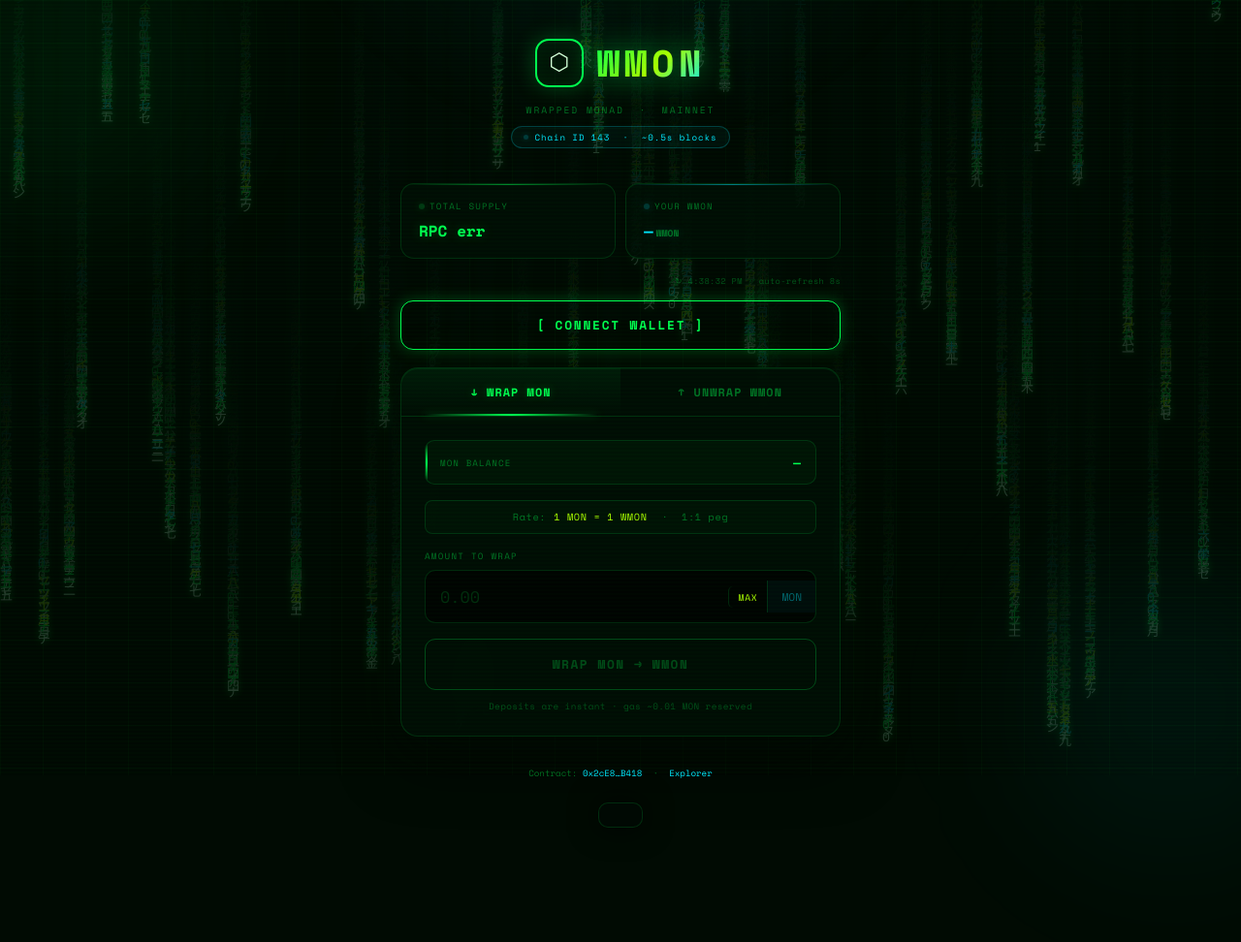
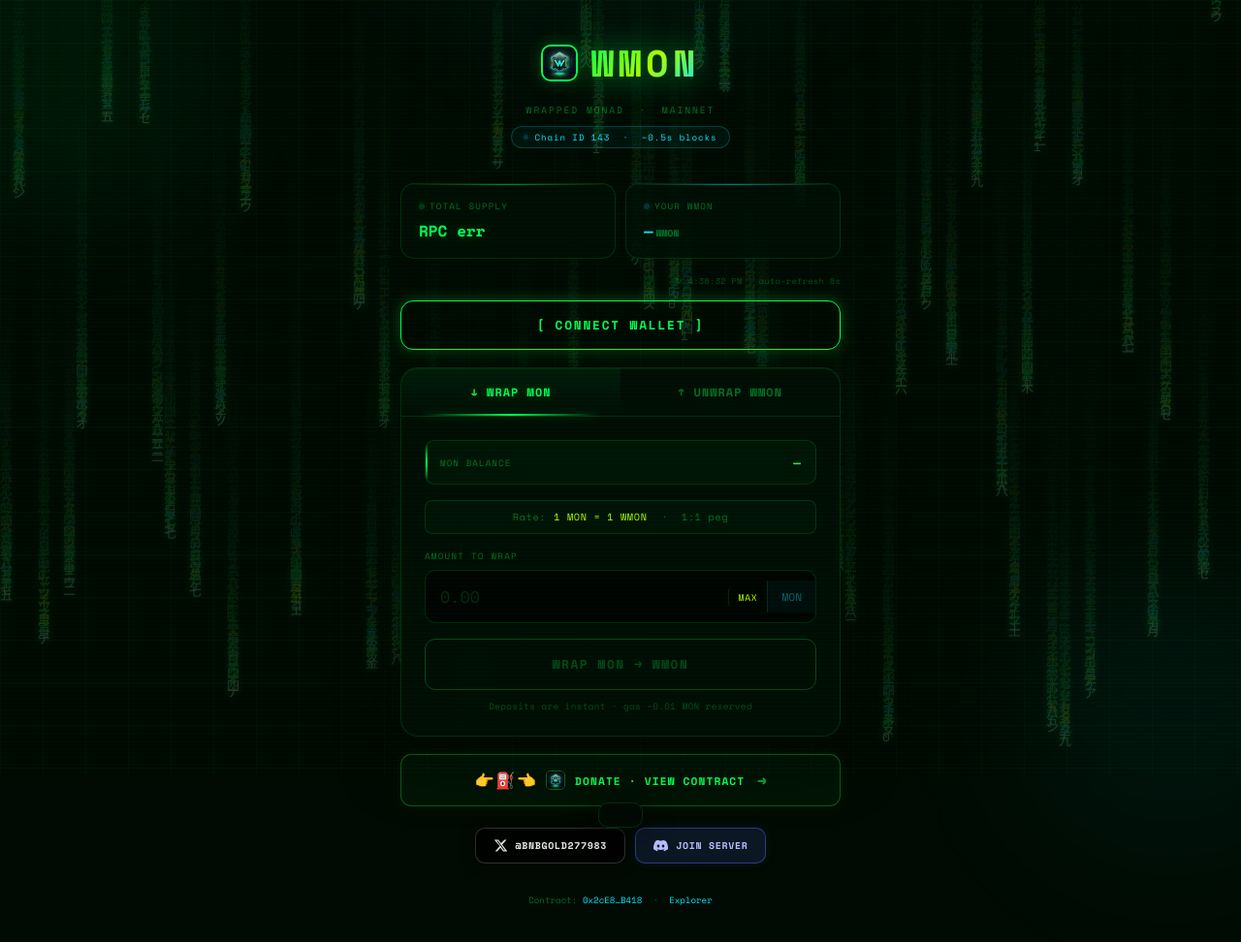
Before and after one commit to 00impera/Wrap-MON-WMON, a plain HTML site: page index.html in a window 1280 px wide. Shown: the whole page at 97% size. Before the commit the page ends 888 px from the top, so only its background shows below. Drawn offline with nearby package versions, Linux system fonts and the light colour scheme; no server answers.

Commit message:
Update index.html

```diff
--- a/index.html
+++ b/index.html
@@ -61,17 +61,26 @@ body::before{
 header{text-align:center;margin-bottom:36px;animation:fd .55s ease both;}
 @keyframes fd{from{opacity:0;transform:translateY(-14px);}to{opacity:1;transform:translateY(0);}}
 .logo{display:inline-flex;align-items:center;gap:14px;margin-bottom:8px;}
+
+/* ── LOGO IMAGE — SMALL ── */
 .hex{
-  width:50px;height:50px;border:2px solid var(--accent);border-radius:14px;
-  display:flex;align-items:center;justify-content:center;font-size:24px;
+  width:38px;height:38px;border:2px solid var(--accent);border-radius:10px;
+  display:flex;align-items:center;justify-content:center;font-size:20px;
   background:rgba(0,255,80,0.04);
-  box-shadow:0 0 22px var(--glow),0 0 6px var(--glow),inset 0 0 20px rgba(0,255,80,0.04);
+  box-shadow:0 0 16px var(--glow),0 0 4px var(--glow),inset 0 0 14px rgba(0,255,80,0.04);
   animation:hexflick 5s ease-in-out infinite;
+  overflow:hidden;
+  padding:0;
+  flex-shrink:0;
+}
+.hex img{
+  width:100%;height:100%;object-fit:cover;border-radius:8px;
+  display:block;
 }
 @keyframes hexflick{
-  0%,91%,100%{box-shadow:0 0 22px var(--glow),inset 0 0 20px rgba(0,255,80,0.04);}
-  92%{box-shadow:0 0 5px var(--glow);}93%{box-shadow:0 0 22px var(--glow),inset 0 0 20px rgba(0,255,80,0.04);}
-  96%{box-shadow:0 0 3px var(--glow);}97%{box-shadow:0 0 22px var(--glow),inset 0 0 20px rgba(0,255,80,0.04);}
+  0%,91%,100%{box-shadow:0 0 16px var(--glow),inset 0 0 14px rgba(0,255,80,0.04);}
+  92%{box-shadow:0 0 4px var(--glow);}93%{box-shadow:0 0 16px var(--glow),inset 0 0 14px rgba(0,255,80,0.04);}
+  96%{box-shadow:0 0 2px var(--glow);}97%{box-shadow:0 0 16px var(--glow),inset 0 0 14px rgba(0,255,80,0.04);}
 }
 h1{
   font-family:var(--mono);font-size:2.4rem;font-weight:700;letter-spacing:.12em;
@@ -189,9 +198,98 @@ h1{
 .toast.ok{border-color:var(--accent);color:var(--accent);box-shadow:0 0 22px var(--glow);}
 .toast.er{border-color:var(--err);color:var(--err);box-shadow:0 0 22px rgba(255,68,102,.3);}
 .toast.wa{border-color:var(--warn);color:var(--warn);}
+
+/* ── FOOTER ── */
 footer{text-align:center;margin-top:28px;font-family:var(--mono);font-size:.57rem;color:var(--muted);line-height:2.2;animation:fu .5s .34s ease both;}
 footer a{color:var(--accent2);text-decoration:none;}
 footer a:hover{text-shadow:0 0 8px var(--glow2);}
+
+/* ── SOCIAL BADGES — MODERN ── */
+.social-section{
+  margin-top:22px;
+  display:flex;flex-direction:column;align-items:center;gap:10px;
+  animation:fu .5s .4s ease both;
+}
+.social-row{display:flex;gap:10px;flex-wrap:wrap;justify-content:center;}
+.badge-link{
+  display:inline-flex;align-items:center;gap:8px;
+  padding:10px 18px;border-radius:10px;
+  font-family:var(--mono);font-size:.62rem;font-weight:700;letter-spacing:.07em;text-transform:uppercase;
+  text-decoration:none;transition:all .22s;border:1px solid;
+  position:relative;overflow:hidden;
+}
+.badge-link::before{content:'';position:absolute;inset:0;opacity:0;transition:opacity .2s;background:linear-gradient(135deg,rgba(255,255,255,0.06),transparent);}
+.badge-link:hover::before{opacity:1;}
+.badge-link:hover{transform:translateY(-2px);}
+
+/* X/Twitter — clean black */
+.badge-tw{
+  background:rgba(0,0,0,0.75);border-color:rgba(255,255,255,0.18);color:#e7e7e7;
+  box-shadow:0 0 14px rgba(0,0,0,0.5);
+}
+.badge-tw:hover{border-color:rgba(255,255,255,0.5);box-shadow:0 0 22px rgba(255,255,255,0.12);}
+
+/* Discord — blurple */
+.badge-dc{
+  background:rgba(88,101,242,0.14);border-color:rgba(88,101,242,0.45);color:#b8beff;
+  box-shadow:0 0 12px rgba(88,101,242,0.1);
+}
+.badge-dc:hover{border-color:rgba(88,101,242,0.9);box-shadow:0 0 24px rgba(88,101,242,0.35);}
+
+/* SVG icon wrapper */
+.badge-svg{width:15px;height:15px;flex-shrink:0;display:flex;align-items:center;justify-content:center;}
+.badge-svg svg{width:100%;height:100%;}
+
+/* ── DONATE SECTION — FIXED ── */
+.donate-section{
+  margin-top:18px;
+  animation:fu .5s .46s ease both;
+}
+.donate-btn{
+  display:flex;align-items:center;justify-content:center;gap:10px;
+  width:100%;padding:14px 20px;
+  background:rgba(0,255,80,0.04);
+  border:1px solid rgba(0,255,80,0.3);border-radius:11px;
+  font-family:var(--mono);font-size:.7rem;font-weight:700;letter-spacing:.1em;text-transform:uppercase;
+  color:var(--accent);text-decoration:none;
+  transition:all .22s;
+  box-shadow:0 0 16px rgba(0,255,80,0.06);
+  position:relative;overflow:hidden;
+  cursor:pointer;
+}
+.donate-btn::before{
+  content:'';position:absolute;inset:0;
+  background:linear-gradient(90deg,transparent,rgba(0,255,80,0.08),transparent);
+  transform:translateX(-100%);transition:transform .5s;
+}
+.donate-btn:hover::before{transform:translateX(100%);}
+.donate-btn:hover{
+  background:rgba(0,255,80,0.09);
+  border-color:var(--accent);
+  box-shadow:0 0 30px var(--glow);
+  transform:translateY(-1px);
+}
+.donate-logo{
+  width:20px;height:20px;border-radius:5px;object-fit:cover;
+  border:1px solid rgba(0,255,80,0.35);flex-shrink:0;
+}
+.donate-label{display:flex;align-items:center;gap:6px;}
+/* Fixed pointing hand — static unicode, no animation drift */
+.donate-hand{
+  font-size:1rem;
+  display:inline-block;
+  transform:rotate(0deg);
+  /* subtle pulse instead of horizontal drift */
+  animation:handpulse 1.6s ease-in-out infinite;
+}
+@keyframes handpulse{0%,100%{transform:scale(1);}50%{transform:scale(1.15);}}
+
+.donate-arrow{
+  font-size:.9rem;margin-left:2px;opacity:.7;
+  animation:darrow 1.2s ease-in-out infinite;
+}
+@keyframes darrow{0%,100%{transform:translateX(0);}50%{transform:translateX(4px);}}
+
 .spin{display:inline-block;width:11px;height:11px;border:2px solid rgba(0,255,80,.15);border-top-color:var(--accent);border-radius:50%;animation:sp .6s linear infinite;vertical-align:middle;margin-right:7px;}
 @keyframes sp{to{transform:rotate(360deg);}}
 .hint{font-family:var(--mono);font-size:.58rem;color:var(--muted);margin-top:10px;text-align:center;letter-spacing:.04em;opacity:.65;}
@@ -207,7 +305,14 @@ footer a:hover{text-shadow:0 0 8px var(--glow2);}
 <div class="wrap">
   <header>
     <div class="logo">
-      <div class="hex">⬡</div>
+      <!-- Small logo — 38×38 -->
+      <div class="hex">
+        <img
+          src="https://raw.githubusercontent.com/00impera/Wrap-MON-WMON/Telegram8/logo.png"
+          alt="WMON Logo"
+          onerror="this.parentElement.innerHTML='⬡';"
+        />
+      </div>
       <h1>WMON</h1>
     </div>
     <p class="sub">Wrapped Monad &nbsp;·&nbsp; Mainnet</p>
@@ -288,6 +393,54 @@ footer a:hover{text-shadow:0 0 8px var(--glow2);}
     </div>
   </div>
 
+  <!-- ── DONATE — fixed hand emoji ── -->
+  <div class="donate-section">
+    <a class="donate-btn"
+       href="https://monadvision.com/token/0x2cE8C8F4961a54B2e87585f4178467006B76B418?tab=Contract"
+       target="_blank" rel="noopener">
+      <span class="donate-hand">👉⛽👈</span>
+      <img
+        class="donate-logo"
+        src="https://raw.githubusercontent.com/00impera/Wrap-MON-WMON/Telegram8/logo.png"
+        alt="WMON"
+        onerror="this.style.display='none';"
+      />
+      <span class="donate-label">Donate · View Contract</span>
+      <span class="donate-arrow">→</span>
+    </a>
+  </div>
+
+  <!-- ── SOCIAL BADGES — modern SVG icons ── -->
+  <div class="social-section">
+    <div class="social-row">
+
+      <!-- X / Twitter with real X logo -->
+      <a class="badge-link badge-tw"
+         href="https://x.com/bnbgold277983"
+         target="_blank" rel="noopener">
+        <span class="badge-svg">
+          <svg viewBox="0 0 24 24" fill="currentColor" xmlns="http://www.w3.org/2000/svg">
+            <path d="M18.244 2.25h3.308l-7.227 8.26 8.502 11.24H16.17l-4.714-6.231-5.401 6.231H2.746l7.73-8.835L1.254 2.25H8.08l4.258 5.626L18.244 2.25zm-1.161 17.52h1.833L7.084 4.126H5.117L17.083 19.77z"/>
+          </svg>
+        </span>
+        @bnbgold277983
+      </a>
+
+      <!-- Discord with real Discord logo -->
+      <a class="badge-link badge-dc"
+         href="https://discord.com/channels/1316093079090106472"
+         target="_blank" rel="noopener">
+        <span class="badge-svg">
+          <svg viewBox="0 0 24 24" fill="currentColor" xmlns="http://www.w3.org/2000/svg">
+            <path d="M20.317 4.37a19.791 19.791 0 0 0-4.885-1.515.074.074 0 0 0-.079.037c-.21.375-.444.864-.608 1.25a18.27 18.27 0 0 0-5.487 0 12.64 12.64 0 0 0-.617-1.25.077.077 0 0 0-.079-.037A19.736 19.736 0 0 0 3.677 4.37a.07.07 0 0 0-.032.027C.533 9.046-.32 13.58.099 18.057c.002.022.015.043.033.054a19.882 19.882 0 0 0 5.993 3.03.078.078 0 0 0 .084-.028c.462-.63.874-1.295 1.226-1.994a.076.076 0 0 0-.041-.106 13.107 13.107 0 0 1-1.872-.892.077.077 0 0 1-.008-.128 10.2 10.2 0 0 0 .372-.292.074.074 0 0 1 .077-.01c3.928 1.793 8.18 1.793 12.062 0a.074.074 0 0 1 .078.01c.12.098.246.198.373.292a.077.077 0 0 1-.006.127 12.299 12.299 0 0 1-1.873.892.077.077 0 0 0-.041.107c.36.698.772 1.362 1.225 1.993a.076.076 0 0 0 .084.028 19.839 19.839 0 0 0 6.002-3.03.077.077 0 0 0 .032-.054c.5-5.177-.838-9.674-3.549-13.66a.061.061 0 0 0-.031-.03zM8.02 15.33c-1.183 0-2.157-1.085-2.157-2.419 0-1.333.956-2.419 2.157-2.419 1.21 0 2.176 1.096 2.157 2.42 0 1.333-.956 2.418-2.157 2.418zm7.975 0c-1.183 0-2.157-1.085-2.157-2.419 0-1.333.955-2.419 2.157-2.419 1.21 0 2.176 1.096 2.157 2.42 0 1.333-.946 2.418-2.157 2.418z"/>
+          </svg>
+        </span>
+        Join Server
+      </a>
+
+    </div>
+  </div>
+
   <footer>
     Contract: <a href="https://monadscan.com/address/0x2cE8C8F4961a54B2e87585f4178467006B76B418" target="_blank">0x2cE8…B418</a>
     &nbsp;·&nbsp;
@@ -349,7 +502,6 @@ const MONAD_ID  = 143n;
 const MONAD_HEX = "0x8f";
 const REFRESH_MS = 8000;
 
-// ✅ Removed Alchemy (CORS/429). Only use reliable public RPCs.
 const READ_RPCS = [
   "https://monad-mainnet.drpc.org",
   "https://rpc.monad.xyz",
@@ -452,29 +604,20 @@ async function connectWallet() {
   btn.disabled  = true;
 
   try {
-    // 1. Request accounts first
     await window.ethereum.request({ method: "eth_requestAccounts" });
-
-    // 2. Build provider
     provider = new ethers.BrowserProvider(window.ethereum);
     const net = await provider.getNetwork();
 
-    // 3. Switch/add chain if needed
     if (net.chainId !== MONAD_ID) {
-      // ✅ Always try wallet_addEthereumChain directly — it handles both
-      // "add new chain" and "switch to existing chain" in all wallet versions,
-      // avoiding the -32603 / 4902 error ambiguity from wallet_switchEthereumChain.
       try {
         await window.ethereum.request({
           method: "wallet_addEthereumChain",
           params: [MONAD_CHAIN_PARAMS],
         });
       } catch (addErr) {
-        // User rejected the prompt
         if (addErr.code === 4001) {
           throw new Error("Please approve switching to Monad Mainnet in your wallet.");
         }
-        // Last-resort: try switch (chain may already exist but addEthereumChain failed)
         try {
           await window.ethereum.request({
             method: "wallet_switchEthereumChain",
@@ -484,16 +627,13 @@ async function connectWallet() {
           throw new Error("Could not switch to Monad Mainnet. Please switch manually.");
         }
       }
-      // Re-init provider after chain switch
       provider = new ethers.BrowserProvider(window.ethereum);
     }
 
-    // 4. Get signer & contract
     signer      = await provider.getSigner();
     userAddress = await signer.getAddress();
     contract    = new ethers.Contract(CONTRACT, ABI, signer);
 
-    // 5. UI
     btn.style.display = "none";
     document.getElementById("wbar").classList.add("on");
     document.getElementById("wadr").textContent =
@@ -504,7 +644,6 @@ async function connectWallet() {
     await refreshStats();
     toast("✓ Connected — Monad Mainnet", "ok");
 
-    // 6. React to wallet changes
     window.ethereum.on("accountsChanged", () => location.reload());
     window.ethereum.on("chainChanged",    () => location.reload());
 
```
